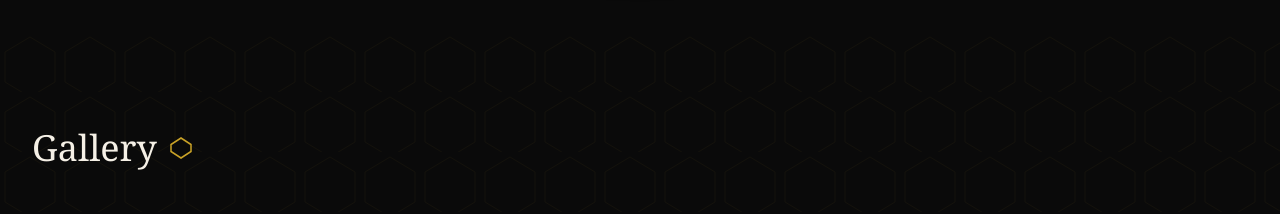
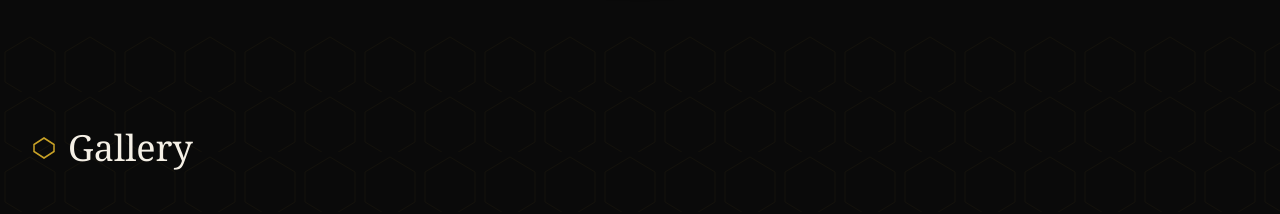
Before and after one commit to MaestroTheSimoni/v0-honey-e-commerce-website, a Next.js app: page / in a window 1280 px wide. Shown: the part 2360-2574 px from the top of the page. Built offline with nearby package versions, Linux system fonts and the light colour scheme.

Commit message:
fixexagonpotition

```diff
--- a/components/gallery-section.tsx
+++ b/components/gallery-section.tsx
@@ -108,10 +108,11 @@ export default function GallerySection() {
       <div className="max-w-7xl mx-auto px-4 sm:px-6 lg:px-8 relative z-10">
         {/* Header */}
         <div className="flex items-center gap-3 mb-12">
-          <h2 className="text-3xl md:text-4xl font-serif text-[#f5f0e6]">Gallery</h2>
+
           <svg width="24" height="24" viewBox="0 0 24 24" fill="none">
             <polygon points="12,2 22,8.5 22,15.5 12,22 2,15.5 2,8.5" stroke="#c9a227" strokeWidth="1.5" fill="none" />
           </svg>
+          <h2 className="text-3xl md:text-4xl font-serif text-[#f5f0e6]">Gallery</h2>
         </div>
 
         {/* Hexagonal Gallery Grid - Mobile: 2x3, Desktop: 2x2 center with side hexagons */}
@@ -168,8 +169,8 @@ export default function GallerySection() {
                 key={index}
                 onClick={() => setCurrentPage(index)}
                 className={`w-2.5 h-2.5 rounded-full transition-all duration-300 ${index === currentPage
-                    ? "bg-[#c9a227] w-6"
-                    : "bg-[#c9a227]/30 hover:bg-[#c9a227]/50"
+                  ? "bg-[#c9a227] w-6"
+                  : "bg-[#c9a227]/30 hover:bg-[#c9a227]/50"
                   }`}
                 aria-label={`Go to page ${index + 1}`}
               />
```
